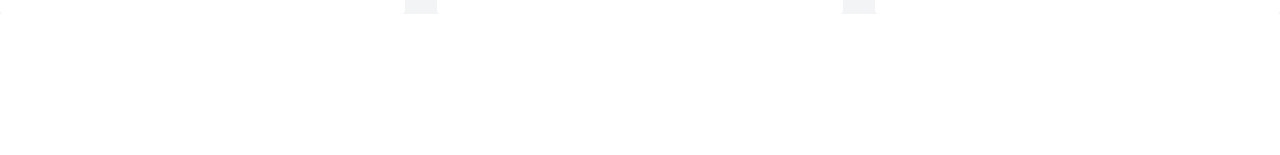
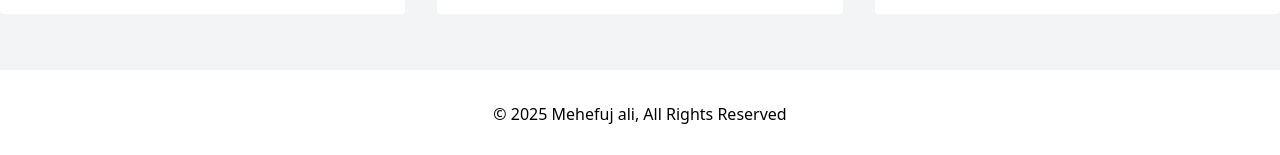
Before and after one commit to mehefujali/e-kart, a React (Vite) app: page / in a window 1280 px wide. Shown: the part 3138-3293 px from the top of the page. Before the commit the page ends 3152 px from the top, so only its background shows below. Built offline with nearby package versions, Linux system fonts and the light colour scheme.

Commit message:
footer added

```diff
--- a/src/Layout/Main.tsx
+++ b/src/Layout/Main.tsx
@@ -1,5 +1,6 @@
 import { Outlet } from "react-router-dom";
 import Navbar from "../components/Navbar";
+import Footer from "../components/Footer";
 
 const Main = () => {
       return (
@@ -8,6 +9,9 @@
                   <div>
                         <Outlet/>
                   </div>
+                  <footer>
+                        <Footer/>
+                  </footer>
             </div>
       );
 };
--- /dev/null
+++ b/src/components/Footer.tsx
@@ -0,0 +1,11 @@
+
+
+const Footer = () => {
+      return (
+            <div className=" py-8 bg-white mt-14 text-center">
+                © 2025 Mehefuj ali, All Rights Reserved
+            </div>
+      );
+};
+
+export default Footer;
```
